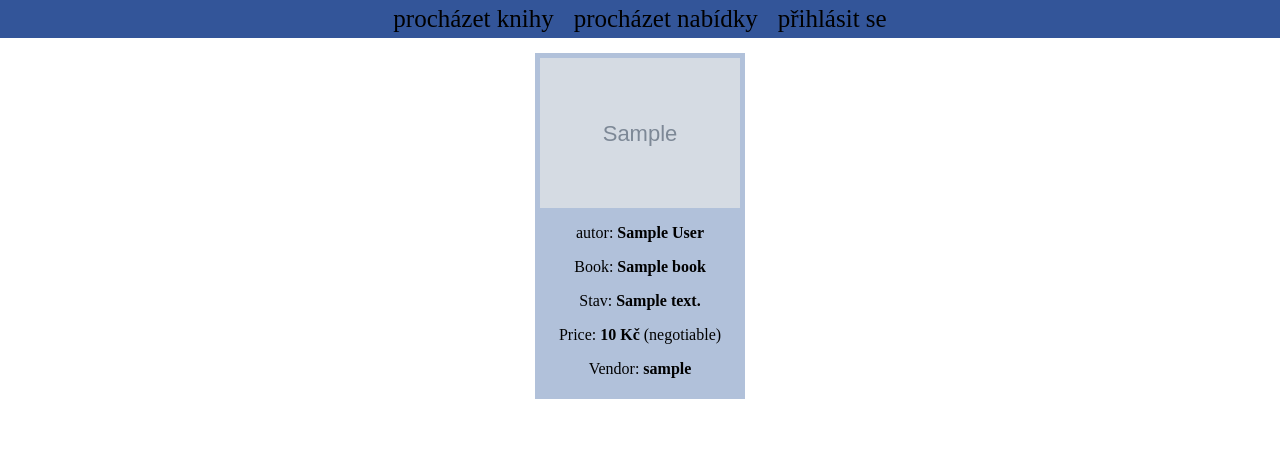
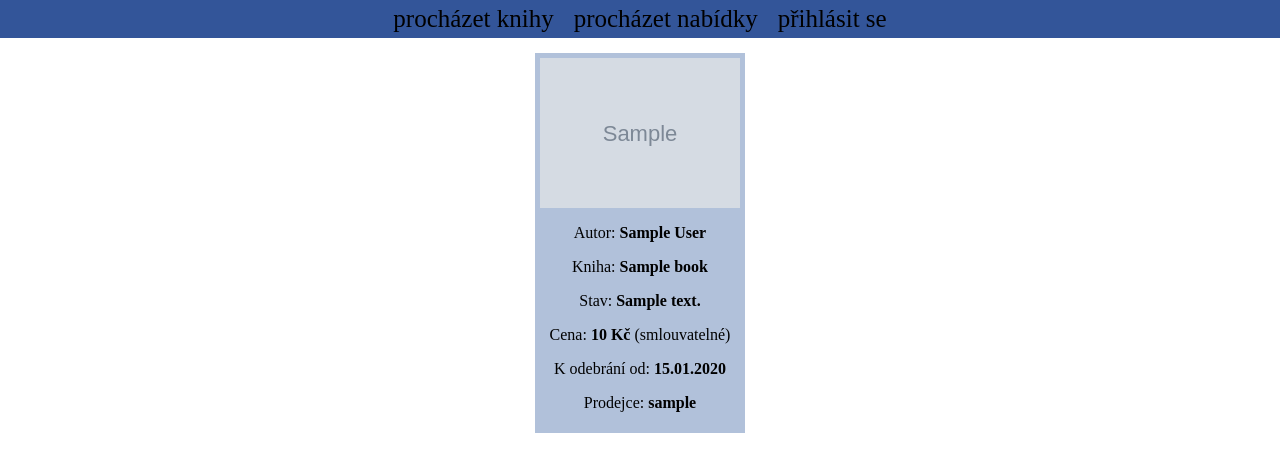
Before and after one commit to Brambor/BurzaGJK, a Django app: a page that uses templates/grid_of_offers.html in a window 1280 px wide. Shown: the top 472 px of the page. Run offline with Django 3.2, Linux system fonts and the light colour scheme; tables that the repository leaves empty hold one stand-in row (values such as "Sample post"); grey boxes marked "Sample" are stand-in pictures.

Commit message:
added will_be_active_from, changet everything to czech

```diff
--- a/shop/models.py
+++ b/shop/models.py
@@ -86,6 +86,10 @@ class Offer(AbstractOffer):
 		max_length=255,
 		blank=True,
 	)
+	will_be_active = models.DateField(
+		blank=True,
+		null=True,
+	)
 
 
 # class Demand(AbstractOffer):
--- a/templates/grid_of_offers.html
+++ b/templates/grid_of_offers.html
@@ -4,16 +4,19 @@
 		{% for offer in offers %}
 			<a href="{% url 'offer_detail' offer.id %}"><div class="offer">
 				<img src="{{offer.book.image.url}}" style="max-width: 200px"></img>
-				<p>autor: <b>{{offer.book.author}}</b></p>
-				<p>Book: <b>{{offer.book.name}}</b></p>
+				<p>Autor: <b>{{offer.book.author}}</b></p>
+				<p>Kniha: <b>{{offer.book.name}}</b></p>
 				<p>Stav: <b>{{offer.description}}</b></p>
 				<p>
-					Price: <b>{{offer.price}} Kč</b>
+					Cena: <b>{{offer.price}} Kč</b>
 					{% if offer.negotiable %}
-						(negotiable)
+						(smlouvatelné)
 					{% endif %}
 				</p>
-				<p>Vendor: <b>{{offer.vendor}}</b></p>
+				{% if offer.will_be_active != None %}
+					<p>K odebrání od: <b>{{offer.will_be_active|date:"d.m.Y"}}</b></p>
+				{% endif %}
+				<p>Prodejce: <b>{{offer.vendor}}</b></p>
 			</div></a>
 		{% endfor %}
 	</div>
--- a/templates/offer_detail.html
+++ b/templates/offer_detail.html
@@ -15,6 +15,9 @@
 						(negotiable)
 					{% endif %}
 				</p>
+				{% if offer.will_be_active != None %}
+					<p>K odebrání od: <b>{{offer.will_be_active|date:"d.m.Y"}}</b></p>
+				{% endif %}
 				<p>Prodávající: <b>{{offer.vendor}}</b></p>
 			</td>
 		</tr></table>
```
Also changed, not shown: shop/migrations/0003_offer_will_be_active.py (added).
